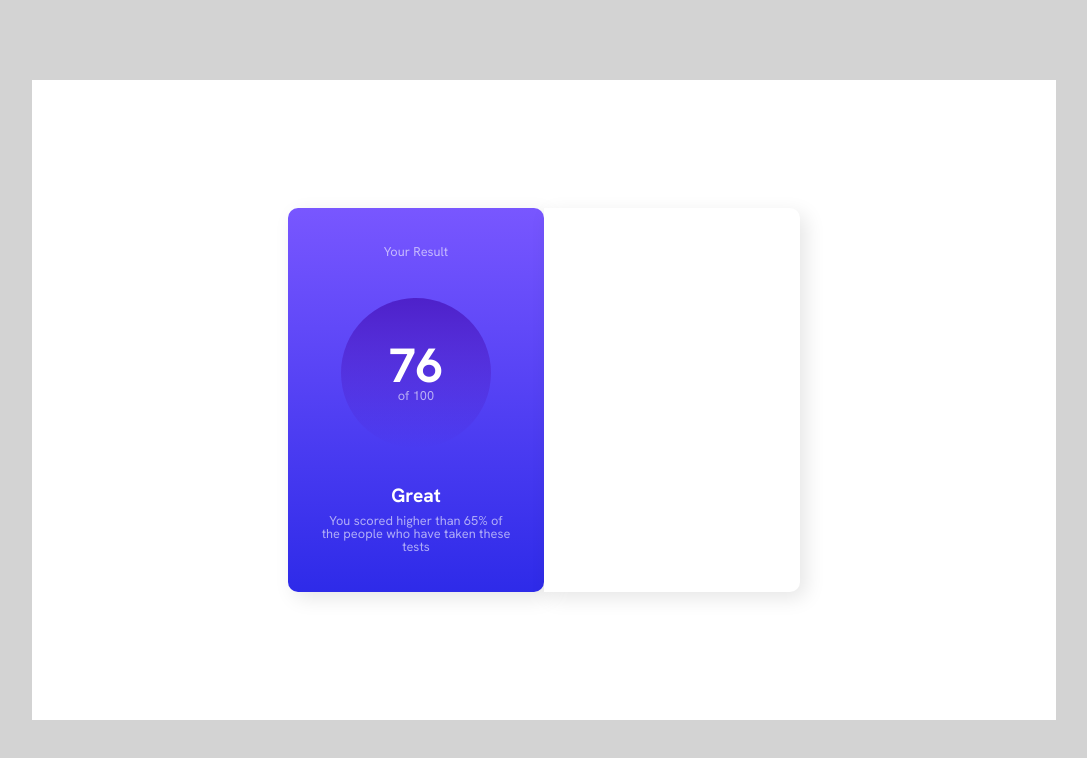
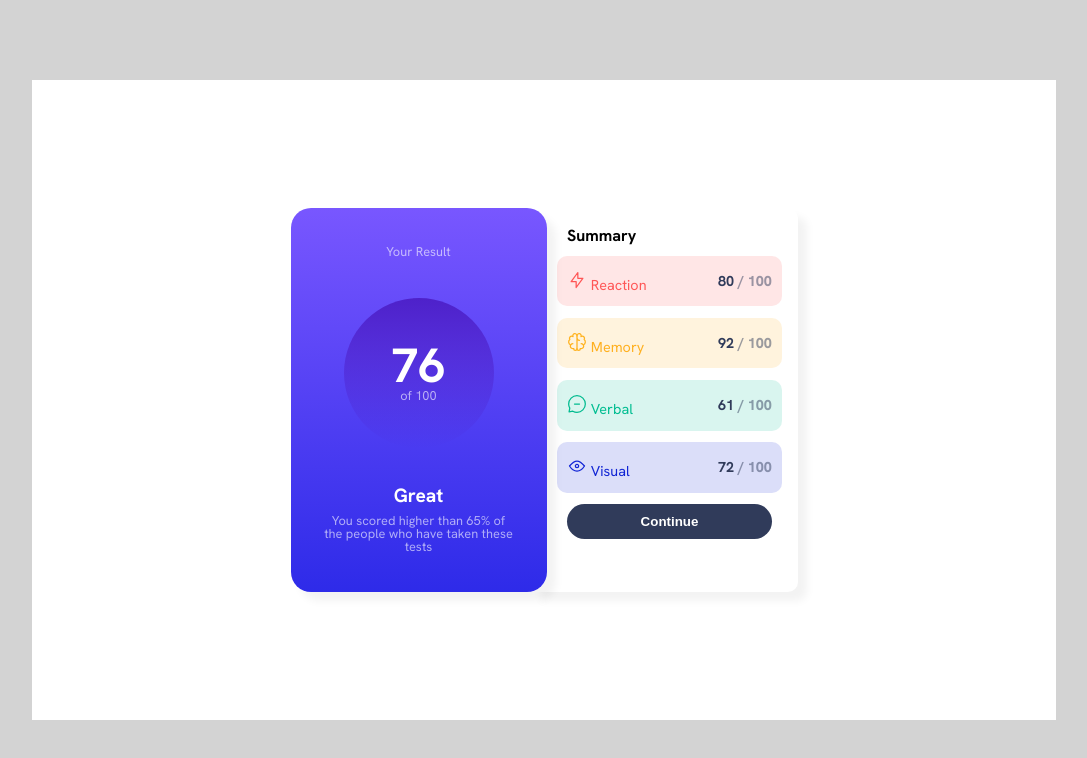
Before and after one commit to ThyagoHolanda/results-summary-component-main, a plain HTML site: page index.html in a window 1280 px wide. Shown: the whole page, without its empty margins (96-1183 px from the left). Drawn offline with Linux system fonts and the light colour scheme.

Commit message:
challenge finished

```diff
--- a/index.html
+++ b/index.html
@@ -33,7 +33,36 @@
       </section>
 
       <section class="summary content-box">
-
+        <h1>Summary</h1>
+        <div class="type reaction">
+          <div>
+            <img src="assets/images/icon-reaction.svg" alt="Reaction">
+            <span>Reaction</span>
+          </div>
+          <div class="percen"><strong>80</strong> / 100</div>
+        </div>
+        <div class="type memory">
+          <div>
+            <img src="assets/images/icon-memory.svg" alt="Memory">
+            <span>Memory</span>
+          </div>
+          <div class="percen"><strong>92</strong> / 100</div>
+        </div>
+        <div class="type verbal">
+          <div>
+            <img src="assets/images/icon-verbal.svg" alt="Verbal">
+            <span>Verbal</span>
+          </div>
+          <div class="percen"><strong>61</strong> / 100</div>
+        </div>
+        <div class="type visual">
+          <div>
+            <img src="assets/images/icon-visual.svg" alt="Visual">
+            <span>Visual</span>
+          </div>
+          <div class="percen"><strong>72</strong> / 100</div>
+        </div>
+        <button class="styled-button">Continue</button>
       </section>
     </article>
 
--- a/style.css
+++ b/style.css
@@ -2,7 +2,23 @@
 
 @import url('https://fonts.googleapis.com/css2?family=Hanken+Grotesk:wght@100;200;300;400;500;700;800&display=swap');
 
+:root {
+    /* Background Your Result */
+    --your_resultBG: linear-gradient(hsl(252, 100%, 67%), hsl(241, 81%, 54%));
 
+    /* Background Circle */
+    --cirlceBG: linear-gradient(hsla(256, 72%, 46%, 1), hsla(241, 72%, 46%, 0));
+    /* Summary Background */
+    --reactionBG: hsl(0, 100%, 67%, 0.15);
+    --memoryBG: hsl(39, 100%, 56%, 0.15);
+    --verbalBG: hsl(166, 100%, 37%, 0.15);
+    --visualBG: hsl(234, 85%, 45%, 0.15);
+    /* Summary Color */
+    --reactionTX: hsl(0, 100%, 67%);
+    --memoryTX: hsl(39, 100%, 56%);
+    --verbalTX: hsl(166, 100%, 37%);
+    --visualTX: hsl(234, 85%, 45%);
+}
 
 /* Versão mobile */
 main {
@@ -33,7 +49,7 @@ main .flex-container {
     justify-content: space-evenly;
     align-items: center;
     color: #fff;
-    background-image: linear-gradient(hsl(252, 100%, 67%), hsl(241, 81%, 54%));
+    background-image: var(--your_resultBG);
     border-radius: 0 0 30px 30px;
 }
 
@@ -50,7 +66,7 @@ main .flex-container {
     flex-wrap: wrap;
     width: 150px;
     height: 150px;
-    background-image: linear-gradient(hsla(256, 72%, 46%, 1), hsla(241, 72%, 46%, 0));
+    background-image: var(--cirlceBG);
     border-radius: 50%;
 }
 
@@ -67,72 +83,108 @@ main .flex-container {
     text-align: center;
 }
 
+.description h2 {
+    font-weight: 600;
+    font-size: 1.2em;
+}
+
 .summary {
+    display: flex;
+    flex-direction: column;
+    align-items: center;
+    gap: 3%;
+    width: 100%;
     height: 60%;
 }
 
+.summary h1 {
+    width: 80%;
+    margin-top: 20px;
+}
 
+.type {
+    display: flex;
+    justify-content: space-between;
+    align-items: center;
+    width: 80%;
+    height: 8%;
+    padding: 10px;
+    border-radius: 10px;
+    /* border: 1px solid red; */
+}
+
+.reaction {
+    background-color: var(--reactionBG);
+    color: var(--reactionTX);
+}
+
+.memory {
+    background-color: var(--memoryBG);
+    color: var(--memoryTX);
+}
+
+.verbal {
+    background-color: var(--verbalBG);
+    color: var(--verbalTX);
+}
+
+.visual {
+    background-color: var(--visualBG);
+    color: var(--visualTX);
+}
+
+.percen {
+    color: hsla(224, 30%, 27%, 0.486);
+    font-weight: 900;
+}
+
+.percen strong {
+    color: hsl(224, 30%, 27%);
+}
+
+button {
+    width: 80%;
+    padding: 10px 20px;
+    font-weight: 700;
+    background-color: hsl(224, 30%, 27%);
+    color: #fff;
+    border: none;
+    border-radius: 25px;
+    cursor: pointer;
+    transition: background-color 0.3s, transform 0.2s;
+}
+
+.styled-button:hover {
+    background-image: var(--your_resultBG);
+    transform: scale(1.05);
+}
 
 
 /* Versão desktop */
-@media (min-width: 800px) {
+@media (min-width: 1000px) {
     main {
         background-color: lightgray;
     }
 
     main .flex-container {
-        display: flex;
         flex-direction: row;
         width: 80vw;
         height: 80vh;
-        background-color: #fff;
-
     }
 
     .content-box {
         width: 25%;
         height: 60%;
-        box-shadow: 6px 6px 20px rgba(0, 0, 0, 0.1);
+        box-shadow: 9px 9px 9px rgba(0, 0, 0, 0.05);
     }
 
     .your-result {
-        display: flex;
-        flex-direction: column;
-        justify-content: space-evenly;
-        align-items: center;
-        color: #fff;
-        background-image: linear-gradient(hsl(252, 100%, 67%), hsl(241, 81%, 54%));
-        border-radius: 10px;
+        border-radius: 20px;
+        z-index: 2;
     }
 
     .your-result p {
         font-size: 0.8em;
-        color: rgba(255, 255, 255, 0.600);
-    }
-
-    .circle {
-        display: flex;
-        flex-direction: column;
-        justify-content: center;
-        align-items: center;
-        flex-wrap: wrap;
-        width: 150px;
-        height: 150px;
-        background-image: linear-gradient(hsla(256, 72%, 46%, 1), hsla(241, 72%, 46%, 0));
-        border-radius: 50%;
-    }
-
-    .circle h1 {
-        font-weight: 700;
-        font-size: 3em;
-    }
-
-    .description {
-        display: flex;
-        flex-direction: column;
-        gap: 10px;
-        width: 75%;
-        text-align: center;
     }
 
     .description h2 {
@@ -142,12 +194,16 @@ main .flex-container {
 
 
 
-
-
-
     main .summary {
+        margin-left: -15px;
         background-color: #fff;
         border-radius: 0 10px 10px 0;
+        z-index: 1;
+        border-left: 10px solid #fff;
+    }
+
+    .type {
+        font-size: 0.9em;
     }
 }
 
--- a/teste.css
+++ b/teste.css
@@ -1,34 +1,38 @@
-/* Versão desktop */
-@media (min-width: 800px) {
+/* Versão mobile */
 main {
-        background-color: lightgray;
+    display: flex;
+    justify-content: center;
+    align-items: center;
+    flex-direction: column;
+    width: 100vw;
+    height: 100vh;
+    font-family: 'Hanken Grotesk', sans-serif;
 }
 
 main .flex-container {
     display: flex;
-        flex-direction: row;
-        width: 80vw;
-        height: 80vh;
-    }
-
-    .content-box {
-        width: 25%;
-        height: 60%;
-        box-shadow: 6px 6px 20px rgba(0, 0, 0, 0.1);
+    flex-direction: column;
+    justify-content: center;
+    align-items: center;
+    width: 100%;
+    height: 100%;
+    background-color: #fff;
 }
 
 .your-result {
+    width: 100%;
+    height: 40%;
     display: flex;
     flex-direction: column;
     justify-content: space-evenly;
     align-items: center;
     color: #fff;
     background-image: linear-gradient(hsl(252, 100%, 67%), hsl(241, 81%, 54%));
-        border-radius: 10px;
+    border-radius: 0 0 30px 30px;
 }
 
 .your-result p {
-        font-size: 0.8em;
+    font-size: 1em;
     color: rgba(255, 255, 255, 0.600);
 }
 
@@ -57,18 +61,6 @@
     text-align: center;
 }
 
-    .description h2 {
-        font-weight: 600;
-        font-size: 1.2em;
+.summary {
+    height: 60%;
 }
-
-
-
-
-
-
-    main .summary {
-        background-color: #fff;
-        border-radius: 0 10px 10px 0;
-    }
-}
```
Also changed, not shown: 1 other file. Lines whose indentation alone changed are shown as unchanged.
